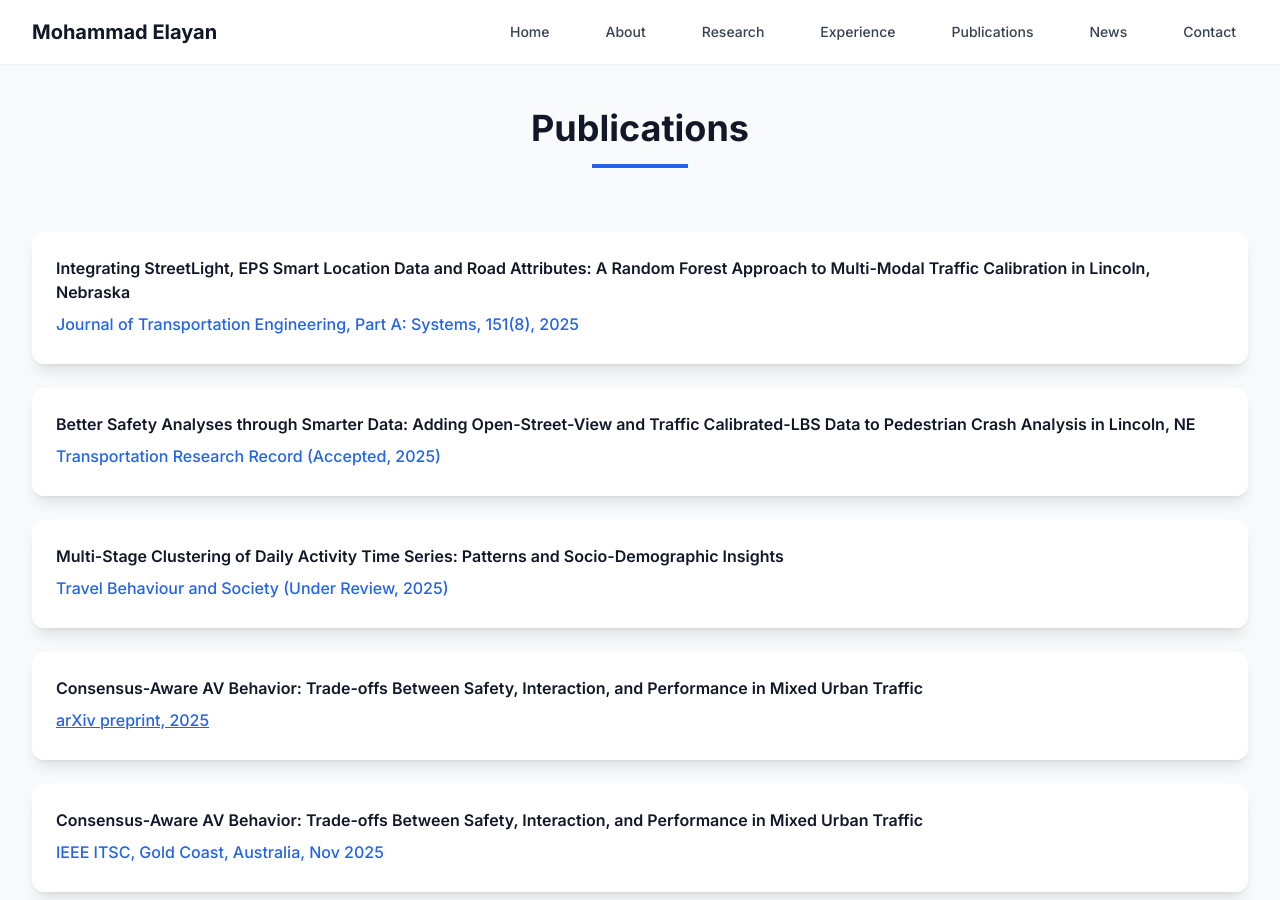
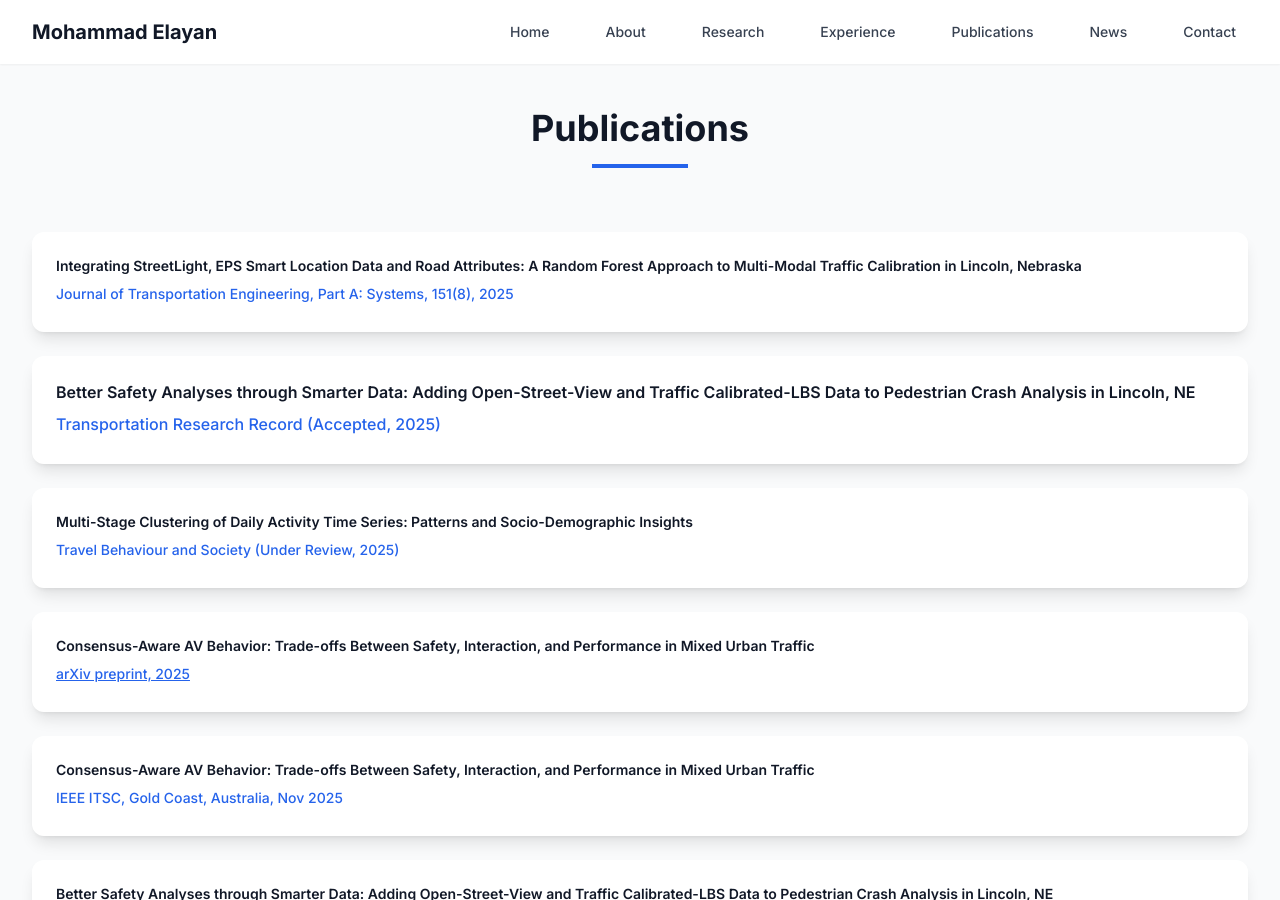
Before and after one commit to mselayan/mselayan.github.io, a Jekyll site: the page index.html, which Jekyll copies as it is, in a window 1280 px wide and 900 px high, scrolled down 4153 px. Built offline with Jekyll 4.4.1, drawn with Linux system fonts in a browser that asks for light colours; nearby versions of some CDN libraries.

Commit message:
Update index.html

```diff
--- a/index.html
+++ b/index.html
@@ -362,8 +362,8 @@
 
                 <!-- Journal Paper -->
                 <div class="bg-white p-6 rounded-xl shadow-lg card-hover">
-                    <h3 class="text-base font-semibold text-gray-900 mb-2">Integrating StreetLight, EPS Smart Location Data and Road Attributes: A Random Forest Approach to Multi-Modal Traffic Calibration in Lincoln, Nebraska</h3>
-                    <p class="text-blue-600 font-medium mb-1">Journal of Transportation Engineering, Part A: Systems, 151(8), 2025</p>
+                    <h3 class="text-sm font-semibold text-gray-900 mb-2">Integrating StreetLight, EPS Smart Location Data and Road Attributes: A Random Forest Approach to Multi-Modal Traffic Calibration in Lincoln, Nebraska</h3>
+                    <p class="text-blue-600 font-medium text-sm mb-1">Journal of Transportation Engineering, Part A: Systems, 151(8), 2025</p>
                 </div>
 
                 <!-- Accepted Paper -->
@@ -374,50 +374,50 @@
 
                 <!-- Under Review -->
                 <div class="bg-white p-6 rounded-xl shadow-lg card-hover">
-                    <h3 class="text-base font-semibold text-gray-900 mb-2">Multi-Stage Clustering of Daily Activity Time Series: Patterns and Socio-Demographic Insights</h3>
-                    <p class="text-blue-600 font-medium mb-1">Travel Behaviour and Society (Under Review, 2025)</p>
+                    <h3 class="text-sm font-semibold text-gray-900 mb-2">Multi-Stage Clustering of Daily Activity Time Series: Patterns and Socio-Demographic Insights</h3>
+                    <p class="text-blue-600 font-medium text-sm mb-1">Travel Behaviour and Society (Under Review, 2025)</p>
                 </div>
 
                 <!-- Preprint -->
                 <div class="bg-white p-6 rounded-xl shadow-lg card-hover">
-                    <h3 class="text-base font-semibold text-gray-900 mb-2">Consensus-Aware AV Behavior: Trade-offs Between Safety, Interaction, and Performance in Mixed Urban Traffic</h3>
-                    <p class="text-blue-600 font-medium mb-1"><a href="https://arxiv.org/abs/2505.04379" target="_blank" class="underline">arXiv preprint, 2025</a></p>
+                    <h3 class="text-sm font-semibold text-gray-900 mb-2">Consensus-Aware AV Behavior: Trade-offs Between Safety, Interaction, and Performance in Mixed Urban Traffic</h3>
+                    <p class="text-blue-600 font-medium text-sm mb-1"><a href="https://arxiv.org/abs/2505.04379" target="_blank" class="underline">arXiv preprint, 2025</a></p>
                 </div>
 
                 <!-- Conference -->
                 <div class="bg-white p-6 rounded-xl shadow-lg card-hover">
-                    <h3 class="text-base font-semibold text-gray-900 mb-2">Consensus-Aware AV Behavior: Trade-offs Between Safety, Interaction, and Performance in Mixed Urban Traffic</h3>
-                    <p class="text-blue-600 font-medium mb-1">IEEE ITSC, Gold Coast, Australia, Nov 2025</p>
+                    <h3 class="text-sm font-semibold text-gray-900 mb-2">Consensus-Aware AV Behavior: Trade-offs Between Safety, Interaction, and Performance in Mixed Urban Traffic</h3>
+                    <p class="text-blue-600 font-medium text-sm mb-1">IEEE ITSC, Gold Coast, Australia, Nov 2025</p>
                 </div>
 
                 <!-- Conference -->
                 <div class="bg-white p-6 rounded-xl shadow-lg card-hover">
-                    <h3 class="text-base font-semibold text-gray-900 mb-2">Better Safety Analyses through Smarter Data: Adding Open-Street-View and Traffic Calibrated-LBS Data to Pedestrian Crash Analysis in Lincoln, NE</h3>
-                    <p class="text-blue-600 font-medium mb-1">TRB 104th Annual Meeting, Washington DC, 2025</p>
+                    <h3 class="text-sm font-semibold text-gray-900 mb-2">Better Safety Analyses through Smarter Data: Adding Open-Street-View and Traffic Calibrated-LBS Data to Pedestrian Crash Analysis in Lincoln, NE</h3>
+                    <p class="text-blue-600 font-medium text-sm mb-1">TRB 104th Annual Meeting, Washington DC, 2025</p>
                 </div>
 
                 <!-- Technical Report -->
                 <div class="bg-white p-6 rounded-xl shadow-lg card-hover">
-                    <h3 class="text-base font-semibold text-gray-900 mb-2">Modeling Pedestrian and Bicyclist Crash Exposure with Location-Based Service Data</h3>
-                    <p class="text-blue-600 font-medium mb-1">Nebraska Department of Transportation, Technical Report No. SPR-FY23(025), 2024</p>
+                    <h3 class="text-sm font-semibold text-gray-900 mb-2">Modeling Pedestrian and Bicyclist Crash Exposure with Location-Based Service Data</h3>
+                    <p class="text-blue-600 font-medium text-sm mb-1">Nebraska Department of Transportation, Technical Report No. SPR-FY23(025), 2024</p>
                 </div>
 
                 <!-- Journal Paper -->
                 <div class="bg-white p-6 rounded-xl shadow-lg card-hover">
-                    <h3 class="text-base font-semibold text-gray-900 mb-2">Studying Rutting Performance of Superpave Mixtures</h3>
-                    <p class="text-blue-600 font-medium mb-1">Road Materials and Pavement Design, 19(2), 2016</p>
+                    <h3 class="text-sm font-semibold text-gray-900 mb-2">Studying Rutting Performance of Superpave Mixtures</h3>
+                    <p class="text-blue-600 font-medium text-sm mb-1">Road Materials and Pavement Design, 19(2), 2016</p>
                 </div>
 
                 <!-- Journal Paper -->
                 <div class="bg-white p-6 rounded-xl shadow-lg card-hover">
-                    <h3 class="text-base font-semibold text-gray-900 mb-2">Gap Acceptance Behavior at U-Turn Median Openings – Case Study in Jordan</h3>
-                    <p class="text-blue-600 font-medium mb-1">Jordan Journal of Civil Engineering, 7(3), 2013</p>
+                    <h3 class="text-sm font-semibold text-gray-900 mb-2">Gap Acceptance Behavior at U-Turn Median Openings – Case Study in Jordan</h3>
+                    <p class="text-blue-600 font-medium text-sm mb-1">Jordan Journal of Civil Engineering, 7(3), 2013</p>
                 </div>
 
                 <!-- Journal Paper -->
                 <div class="bg-white p-6 rounded-xl shadow-lg card-hover">
-                    <h3 class="text-base font-semibold text-gray-900 mb-2">Laboratory Study on Solidification/Stabilization of Unwanted Medications Using Asphalt as a Binder</h3>
-                    <p class="text-blue-600 font-medium mb-1">Journal of Material Cycles and Waste Management, 15(2), 2013</p>
+                    <h3 class="text-sm font-semibold text-gray-900 mb-2">Laboratory Study on Solidification/Stabilization of Unwanted Medications Using Asphalt as a Binder</h3>
+                    <p class="text-blue-600 font-medium text-sm mb-1">Journal of Material Cycles and Waste Management, 15(2), 2013</p>
                 </div>
 
             </div>
```
